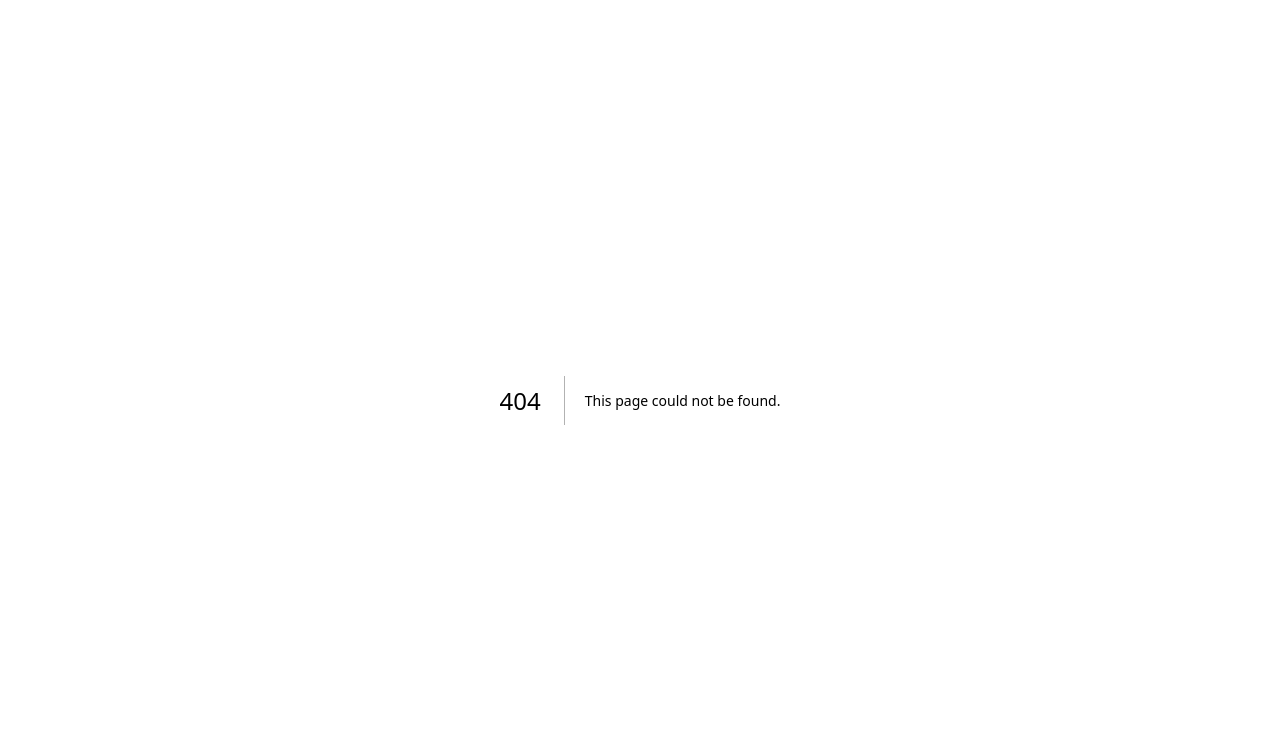
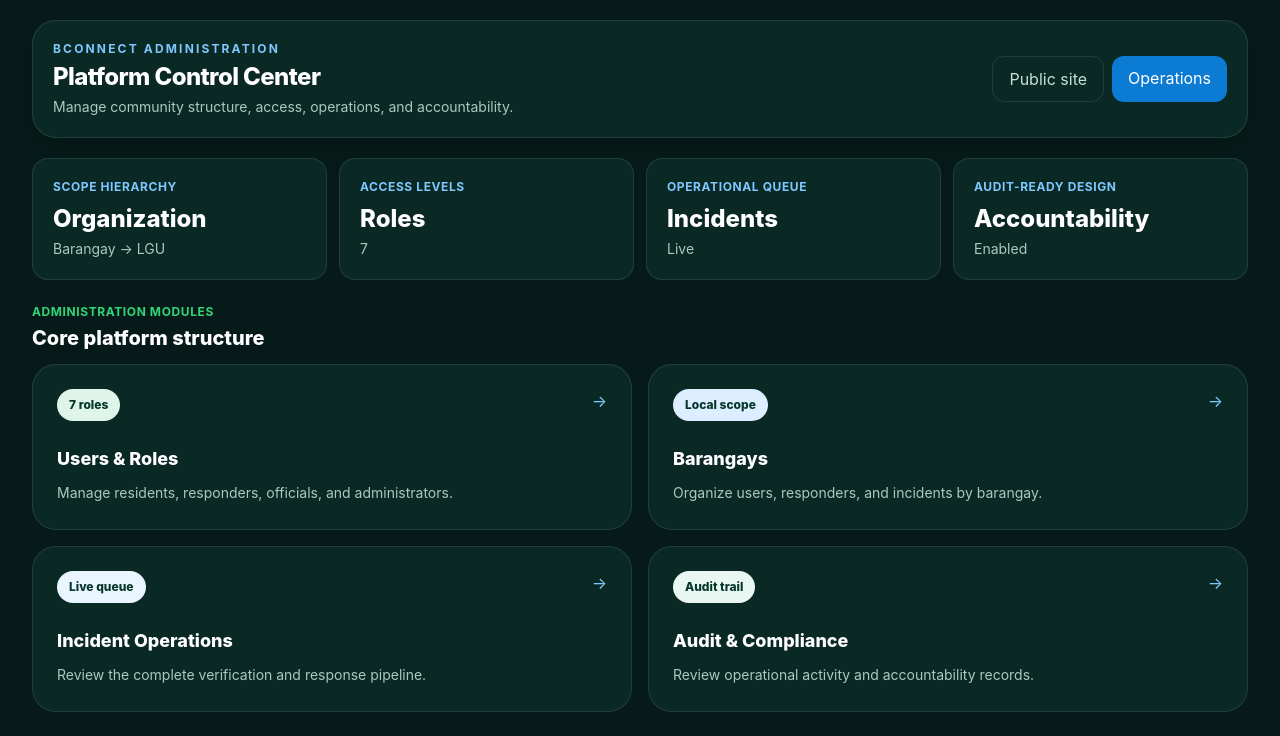
Before and after one commit to a3bcruz-jpg/BConnect, a Next.js app: page /admin in a window 1280 px wide. Before the commit this address had no page. Shown: the top 736 px of the page. Built offline with nearby package versions, Linux system fonts and the light colour scheme.

Commit message:
feat: add BConnect administration control center

```diff
--- /dev/null
+++ b/src/app/admin/page.tsx
@@ -0,0 +1,75 @@
+import Link from 'next/link';
+import { ROLE_LABELS, BCONNECT_ROLES } from '@/lib/access/roles';
+
+const modules = [
+  { title: 'Users & Roles', description: 'Manage residents, responders, officials, and administrators.', href: '/admin/users', tone: 'bg-[#dff5ea]', value: '7 roles' },
+  { title: 'Barangays', description: 'Organize users, responders, and incidents by barangay.', href: '/admin/barangays', tone: 'bg-[#dceeff]', value: 'Local scope' },
+  { title: 'Incident Operations', description: 'Review the complete verification and response pipeline.', href: '/official', tone: 'bg-[#e9f5ff]', value: 'Live queue' },
+  { title: 'Audit & Compliance', description: 'Review operational activity and accountability records.', href: '/admin/audit', tone: 'bg-[#e8f7f1]', value: 'Audit trail' },
+];
+
+export default function AdminDashboardPage() {
+  return (
+    <main className="min-h-screen bg-[#061b19] text-white bc-page-enter">
+      <div className="mx-auto max-w-[1440px] px-4 py-5 sm:px-6 lg:px-8">
+        <header className="flex flex-wrap items-center justify-between gap-4 rounded-3xl border border-white/10 bg-[#0b2924] px-5 py-5 shadow-xl">
+          <div>
+            <p className="text-xs font-bold uppercase tracking-[0.18em] text-[#7ec8ff]">BConnect Administration</p>
+            <h1 className="mt-1 text-2xl font-extrabold tracking-tight">Platform Control Center</h1>
+            <p className="mt-1 text-sm text-[#a9c9c0]">Manage community structure, access, operations, and accountability.</p>
+          </div>
+          <div className="flex gap-2">
+            <Link href="/" className="rounded-xl border border-white/10 px-4 py-2.5 text-sm font-bold text-[#c7ded7] hover:bg-white/5">Public site</Link>
+            <Link href="/official" className="rounded-xl bg-[#0b7bd4] px-4 py-2.5 text-sm font-bold text-white hover:bg-[#086bb9]">Operations</Link>
+          </div>
+        </header>
+
+        <section className="mt-5 grid gap-3 sm:grid-cols-2 lg:grid-cols-4">
+          {[
+            ['Organization', 'Barangay → LGU', 'Scope hierarchy'],
+            ['Roles', String(BCONNECT_ROLES.length), 'Access levels'],
+            ['Incidents', 'Live', 'Operational queue'],
+            ['Accountability', 'Enabled', 'Audit-ready design'],
+          ].map(([value, label, caption]) => (
+            <div key={label} className="rounded-2xl border border-white/10 bg-[#0b2924] p-5">
+              <p className="text-xs font-bold uppercase tracking-wider text-[#7ec8ff]">{caption}</p>
+              <p className="mt-2 text-2xl font-extrabold">{value}</p>
+              <p className="mt-1 text-sm text-[#a9c9c0]">{label}</p>
+            </div>
+          ))}
+        </section>
+
+        <section className="mt-6">
+          <div className="mb-3">
+            <p className="text-xs font-bold uppercase tracking-wider text-[#31d477]">Administration modules</p>
+            <h2 className="mt-1 text-xl font-extrabold">Core platform structure</h2>
+          </div>
+          <div className="grid gap-4 md:grid-cols-2">
+            {modules.map((module) => (
+              <Link key={module.title} href={module.href} className="group rounded-3xl border border-white/10 bg-[#0b2924] p-6 transition hover:-translate-y-0.5 hover:border-[#31d477]/40 hover:bg-[#0e322c]">
+                <div className="flex items-start justify-between gap-4">
+                  <div className={`rounded-2xl px-3 py-2 text-xs font-extrabold text-[#07362b] ${module.tone}`}>{module.value}</div>
+                  <span className="text-[#7ec8ff] transition group-hover:translate-x-1">→</span>
+                </div>
+                <h3 className="mt-6 text-lg font-extrabold">{module.title}</h3>
+                <p className="mt-2 max-w-xl text-sm leading-6 text-[#a9c9c0]">{module.description}</p>
+              </Link>
+            ))}
+          </div>
+        </section>
+
+        <section className="mt-6 rounded-3xl border border-white/10 bg-[#0b2924] p-6">
+          <p className="text-xs font-bold uppercase tracking-wider text-[#31d477]">Role model</p>
+          <div className="mt-4 grid gap-2 sm:grid-cols-2 lg:grid-cols-4">
+            {BCONNECT_ROLES.map((role) => (
+              <div key={role} className="rounded-2xl border border-white/10 bg-[#071f1d] px-4 py-3">
+                <p className="text-sm font-bold">{ROLE_LABELS[role]}</p>
+                <p className="mt-1 text-xs text-[#a9c9c0]">{role}</p>
+              </div>
+            ))}
+          </div>
+        </section>
+      </div>
+    </main>
+  );
+}
```
